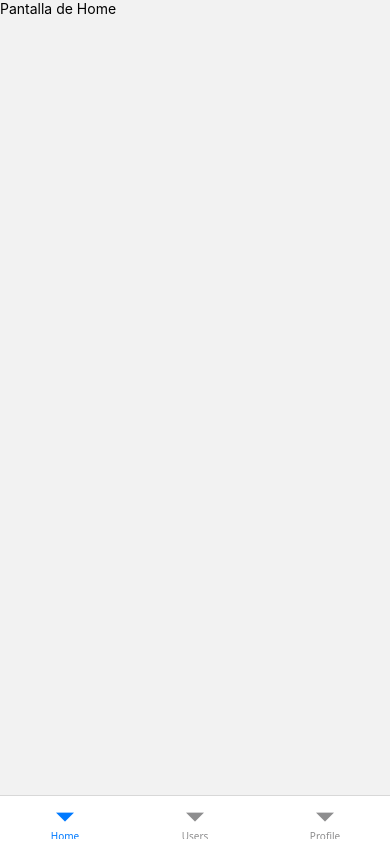
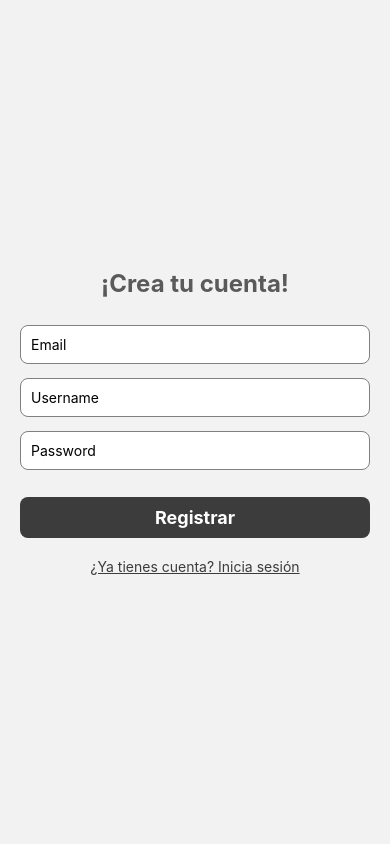
Before and after one commit to srevigliono/proyectoProgramacion3, a React Native app: screen /Register in a window 390 px wide. Built offline with nearby package versions, Linux system fonts and the light colour scheme.

Commit message:
Register hecho

```diff
--- a/App.js
+++ b/App.js
@@ -3,6 +3,7 @@ import { NavigationContainer } from '@react-navigation/native';
 import { createStackNavigator } from '@react-navigation/stack';
 import HomeMenu from './src/components/HomeMenu';
 import Login from './src/screens/Login';
+import Register from './src/screens/Register';
 
 const Stack = createStackNavigator();
 
@@ -10,8 +11,11 @@ export default function App() {
   return (
     <NavigationContainer>
       <Stack.Navigator>
+
+        <Stack.Screen name="Login" component={Login} options={{ headerShown: false }} />
+        <Stack.Screen name="Register" component={Register} options={{ headerShown: false }} />
         <Stack.Screen name="HomeMenu" component={HomeMenu} options={{ headerShown: false }} />
-        <Stack.Screen name="Login" component={Login} options={{ headerShown: false }} />
+
 
       </Stack.Navigator>
     </NavigationContainer>
--- /dev/null
+++ b/src/screens/Register.js
@@ -0,0 +1,120 @@
+import React, { Component } from "react";
+import { View, TouchableOpacity, Text, TextInput, StyleSheet } from "react-native";
+import { auth, db } from "../firebase/config";
+
+export default class Register extends Component {
+    constructor() {
+        super();
+        this.state = {
+            user: "",
+            email: "",
+            password: "",
+        };
+    }
+
+    register(email, password, user) {
+        auth.createUserWithEmailAndPassword(email, password)
+            .then(response => {
+                db.collection("users")
+                    .add({
+                        mail: email,
+                        user: user,
+                    })
+                    .then(() => {
+                        this.setState({ registered: true });
+                        this.props.navigation.navigate("Login");
+                    });
+            })
+            .catch(error => {
+                this.setState({ error: "Fallo en el registro." });
+            });
+    }
+
+    render() {
+        return (
+            <View style={styles.container}>
+                <Text style={styles.title}>¡Crea tu cuenta!</Text>
+
+                <TextInput
+                    style={styles.field}
+                    keyboardType="email-address"
+                    placeholder="Email"
+                    onChangeText={text => this.setState({ email: text })}
+                    value={this.state.email}
+                />
+
+                <TextInput
+                    style={styles.field}
+                    placeholder="Username"
+                    onChangeText={text => this.setState({ user: text })}
+                    value={this.state.user}
+                />
+
+                <TextInput
+                    style={styles.field}
+                    placeholder="Password"
+                    secureTextEntry={true}
+                    onChangeText={text => this.setState({ password: text })}
+                    value={this.state.password}
+                />
+
+                <TouchableOpacity
+                    style={styles.button}
+                    onPress={() =>
+                        this.register(this.state.email, this.state.password, this.state.user)
+                    }
+                >
+                    <Text style={styles.buttonText}>Registrar</Text>
+                </TouchableOpacity>
+
+                <TouchableOpacity
+                    onPress={() => this.props.navigation.navigate("Login")}
+                >
+                    <Text style={styles.loginLink}>¿Ya tienes cuenta? Inicia sesión</Text>
+                </TouchableOpacity>
+            </View>
+        );
+    }
+}
+
+const styles = StyleSheet.create({
+    container: {
+        flex: 1,
+        justifyContent: "center",
+        alignItems: "center",
+        padding: 20,
+    },
+    title: {
+        fontSize: 24,
+        fontWeight: "bold",
+        marginBottom: 20,
+        color: "rgb(90, 90, 90)",
+    },
+    field: {
+        width: "100%",
+        padding: 10,
+        borderWidth: 1,
+        margin: 7,
+        borderColor: "gray",
+        borderRadius: 8,
+        backgroundColor: "white",
+    },
+    button: {
+        backgroundColor: "rgb(60, 60, 60)",
+        padding: 10,
+        borderRadius: 8,
+        alignItems: "center",
+        marginTop: 20,
+        width: "100%",
+    },
+    buttonText: {
+        color: "white",
+        fontSize: 18,
+        fontWeight: "bold",
+    },
+    loginLink: {
+        color: "rgb(60, 60, 60)",
+        marginTop: 20,
+        textDecorationLine: "underline",
+    },
+});
```
